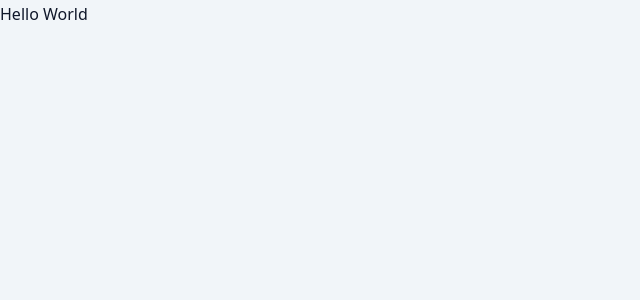
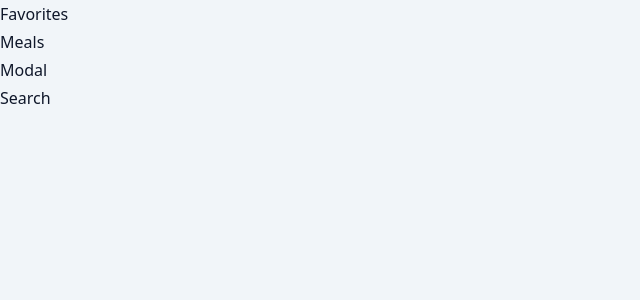
Before and after one commit to Peleton-011/react-meals-application, a React (Vite) app: page / in a window 1280 px wide. Shown: the top 300 px of the page, without its empty margins (0-640 px from the left). Built offline with nearby package versions, Linux system fonts and the light colour scheme.

Commit message:
Add skeleton for some future components

```diff
--- a/src/App.jsx
+++ b/src/App.jsx
@@ -1,10 +1,22 @@
 import { useState } from "react";
 import "./App.css";
+
+import Favorites from "./components/Favorites";
+import Meals from "./components/Meals";
+import Modal from "./components/Modal";
+import Search from "./components/Search";
 
 function App() {
 	const [count, setCount] = useState(0);
 
-	return <div className="App">Hello World</div>;
+	return (
+		<div className="App">
+			<Favorites />
+			<Meals />
+			<Modal />
+			<Search />
+		</div>
+	);
 }
 
 export default App;
--- /dev/null
+++ b/src/components/Favorites.jsx
@@ -0,0 +1,7 @@
+import React from "react";
+
+const Favorites = () => {
+	return <div>Favorites</div>;
+};
+
+export default Favorites;
--- /dev/null
+++ b/src/components/Meals.jsx
@@ -0,0 +1,7 @@
+import React from "react";
+
+const Meals = () => {
+	return <div>Meals</div>;
+};
+
+export default Meals;
--- /dev/null
+++ b/src/components/Modal.jsx
@@ -0,0 +1,7 @@
+import React from "react";
+
+const Modal = () => {
+	return <div>Modal</div>;
+};
+
+export default Modal;
--- /dev/null
+++ b/src/components/Search.jsx
@@ -0,0 +1,7 @@
+import React from "react";
+
+const Search = () => {
+	return <div>Search</div>;
+};
+
+export default Search;
```
